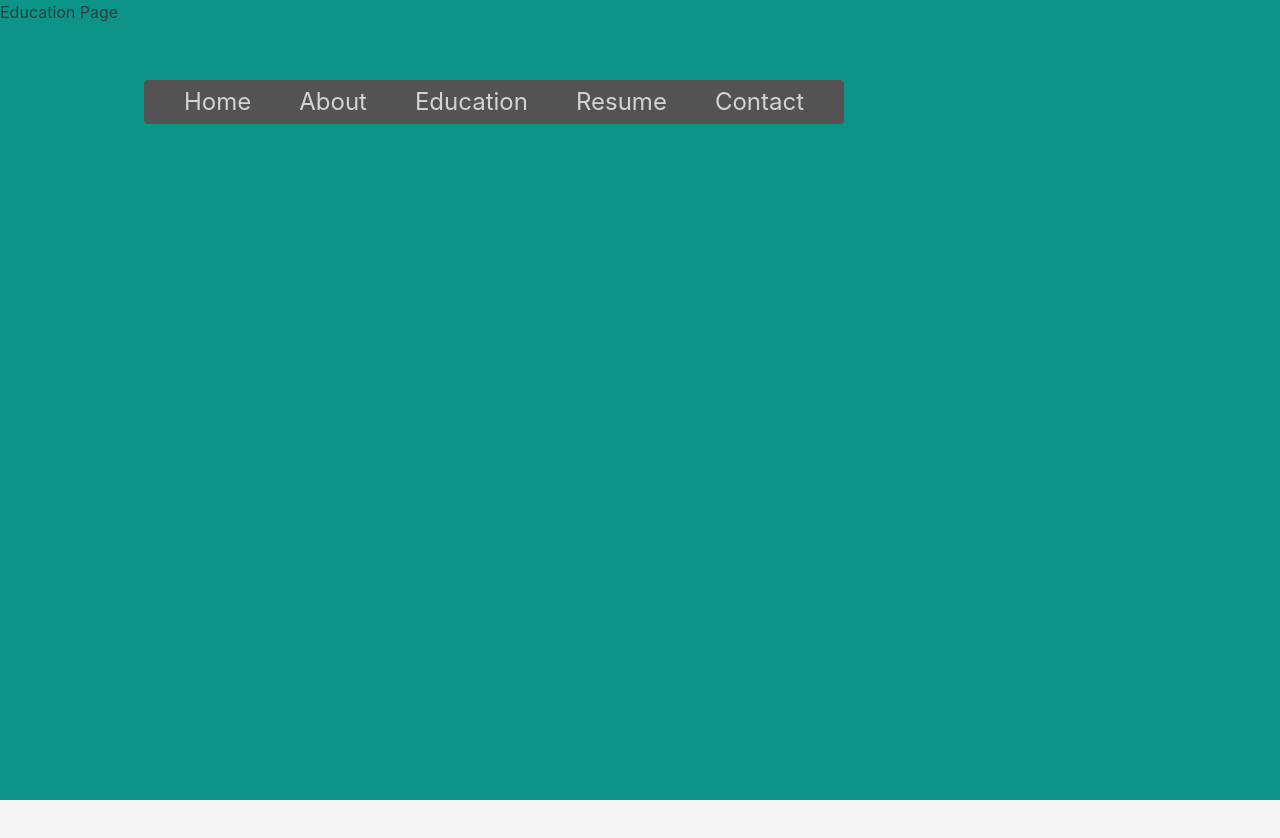
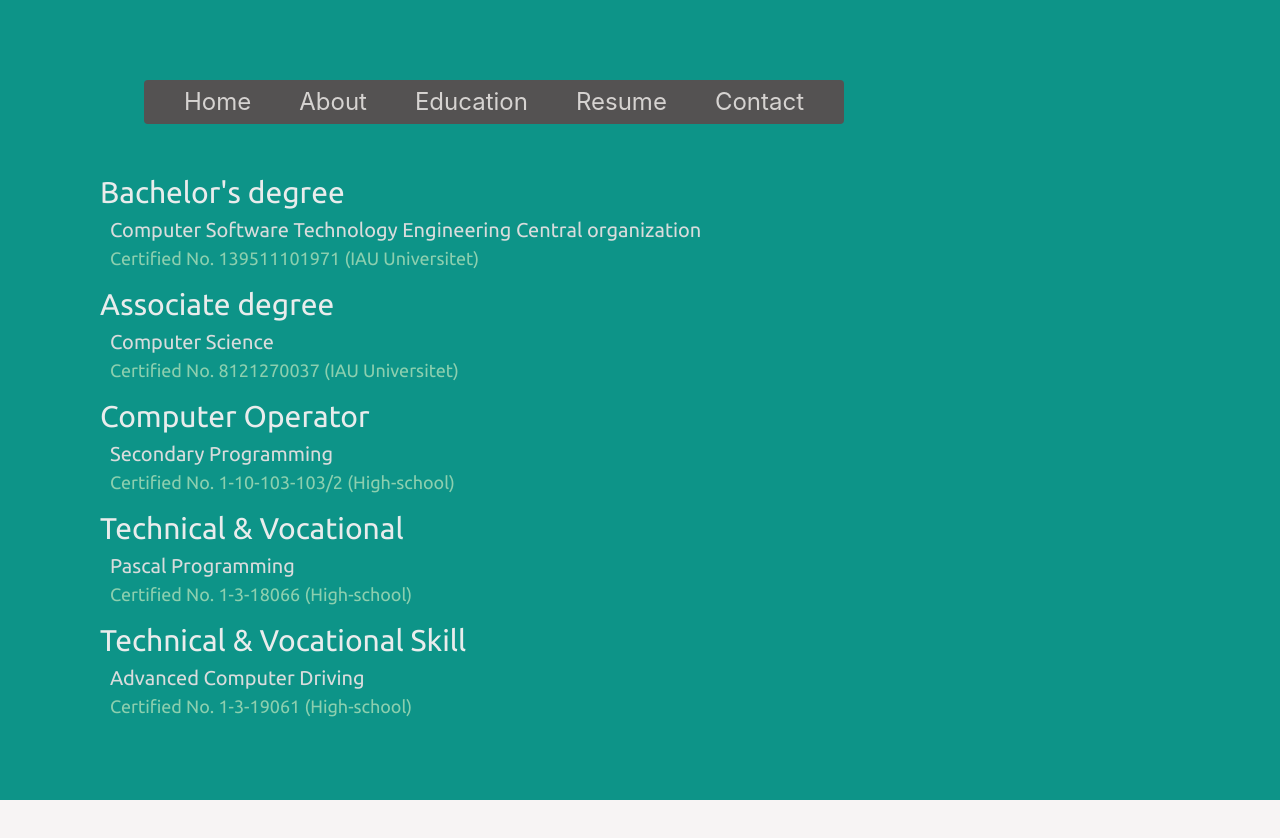
Before and after one commit to Cristian-Nass/cristian-nass-personal-web-site, a React (Vite) app: page /education in a window 1280 px wide. Shown: the top 838 px of the page. Before the commit the page ends 800 px from the top, so only its background shows below. Built offline with nearby package versions, Linux system fonts and the light colour scheme.

Commit message:
add education

```diff
--- a/src/pages/Education.tsx
+++ b/src/pages/Education.tsx
@@ -1,9 +1,34 @@
 import transition from '../transition';
+import {useMediaQuery} from 'usehooks-ts';
+import {education} from '../utils/education';
+
+import '../styles/education.css';
 
 const Education = () => {
+  const matches = useMediaQuery('(min-width: 1024px)');
+
   return (
     <div className="bg-teal-600 bg-cover top-0 left-0 absolute h-full w-full">
-      Education Page
+      <div
+        className="flex flex-row"
+        style={{
+          padding: matches ? '20vh 100px' : '10vh 20px',
+          color: 'lightgray',
+          fontFamily: 'Ubuntu',
+          fontSize: '20px',
+        }}>
+        <div>
+          {education.map((item) => (
+            <div key={item.id} style={{paddingTop: '10px'}}>
+              <div className="education-title">{item.title}</div>
+              <div className="education-text">{item.field}</div>
+              <div className="education-under-text">
+                Certified No. {item.certified}
+              </div>
+            </div>
+          ))}
+        </div>
+      </div>
     </div>
   );
 };
--- /dev/null
+++ b/src/styles/education.css
@@ -0,0 +1,29 @@
+.education-title {
+  font-family: 'Ubuntu', sans-serif;
+  font-size: 30px;
+  color: rgb(233, 236, 236);
+}
+
+.education-text {
+  color: rgb(217, 220, 220);
+  padding-left: 10px;
+  font-size: 20px;
+}
+
+.education-under-text {
+  padding-left: 10px;
+  font-size: 18px;
+  color: rgb(140, 207, 175);
+}
+
+@media screen and (max-width: 600px) {
+  .education-title {
+    font-size: 20px;
+  }
+  .education-text {
+    font-size: 16px;
+  }
+  .education-under-text {
+    font-size: 14px;
+  }
+}
--- /dev/null
+++ b/src/utils/education.ts
@@ -0,0 +1,37 @@
+export const education = [
+  {
+    id: '1',
+    title: "Bachelor's degree",
+    year: '2011-2015',
+    field: 'Computer Software Technology Engineering Central organization',
+    certified: '139511101971 (IAU Universitet)',
+  },
+  {
+    id: '2',
+    title: 'Associate degree',
+    year: '2000-2003',
+    field: 'Computer Science',
+    certified: '8121270037 (IAU Universitet)',
+  },
+  {
+    id: '3',
+    title: 'Computer Operator',
+    year: '1999',
+    field: 'Secondary Programming',
+    certified: '1-10-103-103/2 (High-school)',
+  },
+  {
+    id: '4',
+    title: 'Technical & Vocational',
+    year: '1999',
+    field: 'Pascal Programming',
+    certified: '1-3-18066 (High-school)',
+  },
+  {
+    id: '5',
+    title: 'Technical & Vocational Skill',
+    year: '1995-1999',
+    field: 'Advanced Computer Driving',
+    certified: '1-3-19061 (High-school)',
+  },
+];
```
